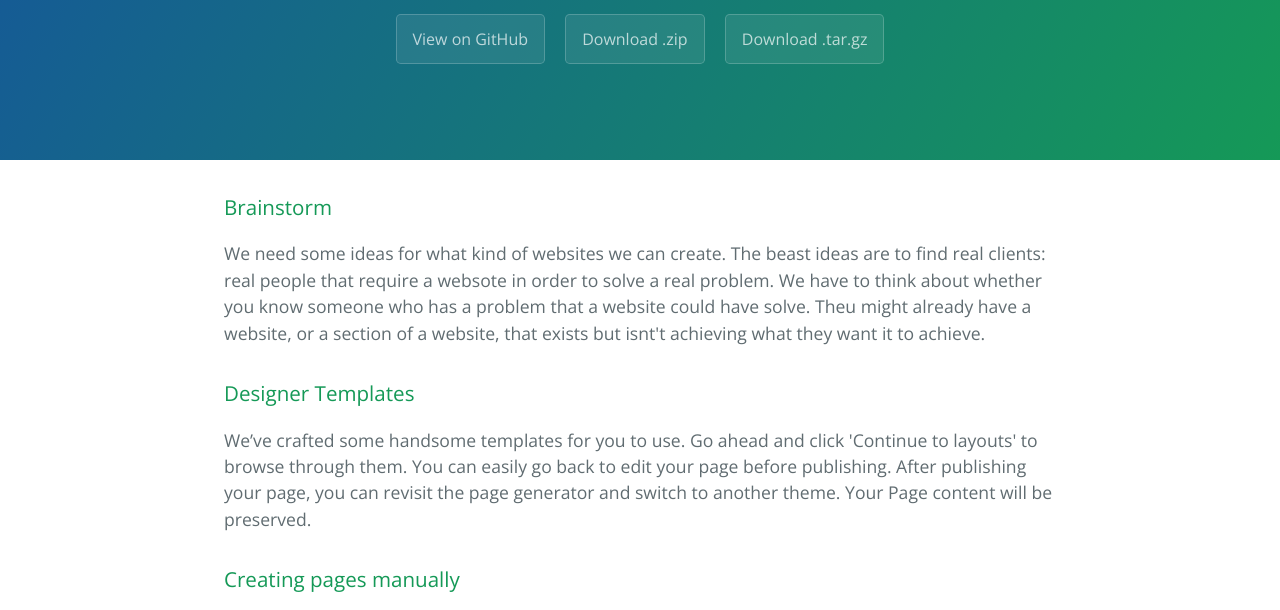
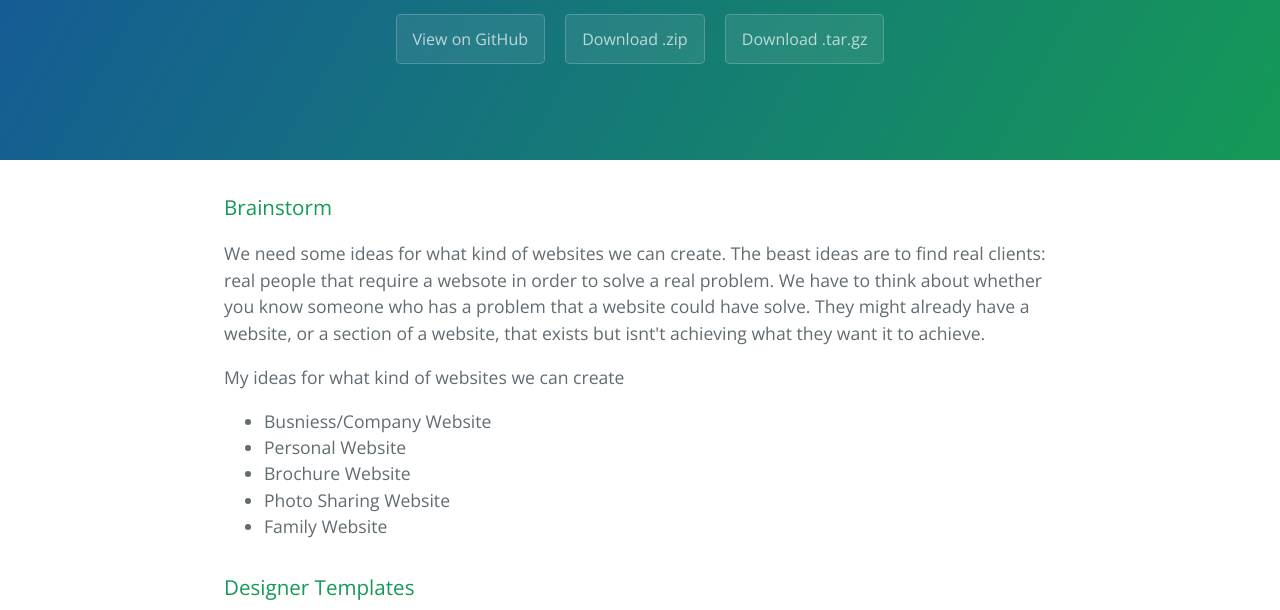
Before and after one commit to subin210318/CTD-Planning-Site-SLim, a plain HTML site: page index.html in a window 1280 px wide. Shown: the part 176-786 px from the top of the page. Drawn offline with nearby package versions, Linux system fonts and the light colour scheme.

Commit message:
Update index.html

```diff
--- a/index.html
+++ b/index.html
@@ -22,8 +22,15 @@
       <h3>
 <a id="Brainstorm" class="anchor" href="#Brainstorm" aria-hidden="true"><span class="octicon octicon-link"></span></a>Brainstorm</h3>
 
-<p> We need some ideas for what kind of websites we can create. The beast ideas are to find real clients: real people that require a websote in order to solve a real problem. We have to think about whether you know someone who has a problem that a website could have solve. Theu might already have a website, or a section of a website, that exists but isnt't achieving what they want it to achieve.</p>
-
+<p> We need some ideas for what kind of websites we can create. The beast ideas are to find real clients: real people that require a websote in order to solve a real problem. We have to think about whether you know someone who has a problem that a website could have solve. They might already have a website, or a section of a website, that exists but isnt't achieving what they want it to achieve.</p>
+<p> My ideas for what kind of websites we can create</p>
+<ul>
+  <li>Busniess/Company Website</li>
+  <li>Personal Website</li>
+  <li>Brochure Website</li>
+  <li>Photo Sharing Website</li>
+  <li>Family Website</li>
+</ul>
 <h3>
 <a id="designer-templates" class="anchor" href="#designer-templates" aria-hidden="true"><span class="octicon octicon-link"></span></a>Designer Templates</h3>
 
```
